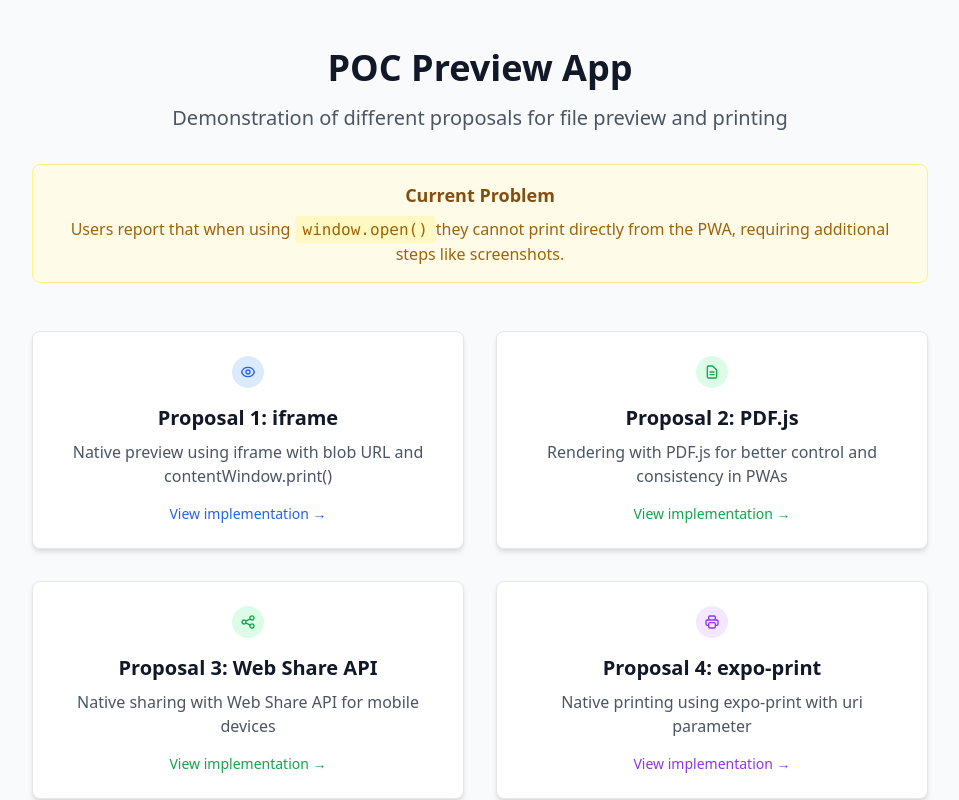
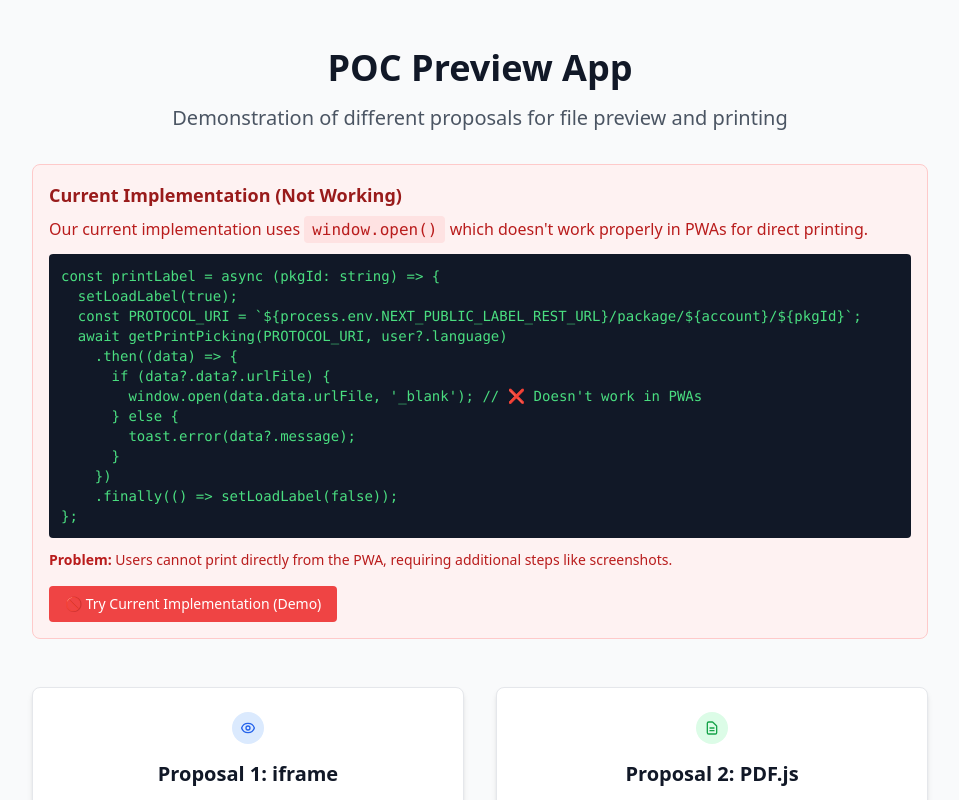
Before and after one commit to crisak/poc-preview-files, a Next.js app: page / in a window 1280 px wide. Shown: the top 800 px of the page, without its empty margins (160-1119 px from the left). Built offline with nearby package versions, Linux system fonts and the light colour scheme.

Commit message:
Update Home and Expo Print Solution pages: enhance user experience by clarifying current implementation issues with printing in PWAs, add demo button for current functionality, and improve documentation on expo-print limitations for web applications.

```diff
--- a/src/app/expo-print-solution/page.tsx
+++ b/src/app/expo-print-solution/page.tsx
@@ -14,13 +14,15 @@ const mockExpoPrint = {
     // y manejaría la impresión del PDF directamente desde la URL
 
     // Para esta demo, simulamos el comportamiento
-    return new Promise((resolve) => {
+    return new Promise(resolve => {
       setTimeout(() => {
-        alert(`PDF would be printed from URL: ${options.uri}\n\nIn a real Expo app, this would open the native print dialog.`);
+        alert(
+          `PDF would be printed from URL: ${options.uri}\n\nIn a real Expo app, this would open the native print dialog.`
+        );
         resolve({ uri: options.uri });
       }, 1000);
     });
-  }
+  },
 };
 
 function ExpoPrintViewer({ fileUrl }: { fileUrl: string }) {
@@ -34,7 +36,7 @@ function ExpoPrintViewer({ fileUrl }: { fileUrl: string }) {
 
       // Usar expo-print con el parámetro uri
       await mockExpoPrint.printAsync({
-        uri: fileUrl
+        uri: fileUrl,
       });
     } catch (err) {
       console.error("Error printing PDF:", err);
@@ -92,7 +94,9 @@ function ExpoPrintViewer({ fileUrl }: { fileUrl: string }) {
             expo-print Solution
           </h3>
           <p className="text-gray-600 mb-4">
-            This solution uses expo-print with the <code className="bg-gray-200 px-2 py-1 rounded">uri</code> parameter to print PDFs directly from URLs.
+            This solution uses expo-print with the{" "}
+            <code className="bg-gray-200 px-2 py-1 rounded">uri</code> parameter
+            to print PDFs directly from URLs.
           </p>
           <div className="bg-blue-50 border border-blue-200 rounded-lg p-4 text-left">
             <h4 className="font-semibold text-blue-900 mb-2">How it works:</h4>
@@ -104,7 +108,9 @@ function ExpoPrintViewer({ fileUrl }: { fileUrl: string }) {
             </ul>
           </div>
           <div className="mt-4 text-sm text-gray-500">
-            <p><strong>URL:</strong> {fileUrl || "No URL provided"}</p>
+            <p>
+              <strong>URL:</strong> {fileUrl || "No URL provided"}
+            </p>
           </div>
         </div>
       </div>
@@ -160,8 +166,10 @@ export default function ExpoPrintSolutionPage() {
           </h2>
           <div className="bg-purple-50 border border-purple-200 rounded-lg p-3 mb-4">
             <p className="text-sm text-purple-800">
-              <strong>Note:</strong> This solution uses expo-print with the uri parameter to print PDFs directly from URLs.
-              This is ideal for React Native/Expo applications where you need native printing capabilities without complex rendering.
+              <strong>Note:</strong> This solution uses expo-print with the uri
+              parameter to print PDFs directly from URLs. This is ideal for
+              React Native/Expo applications where you need native printing
+              capabilities without complex rendering.
             </p>
           </div>
           <div className="space-y-4">
@@ -226,9 +234,14 @@ export default function ExpoPrintSolutionPage() {
           </h3>
           <ul className="text-yellow-800 space-y-1">
             <li>• Only works in React Native/Expo environments</li>
+            <li>
+              • Cannot be used outside Expo context - would require converting
+              entire app to React Native
+            </li>
             <li>• Requires expo-print dependency</li>
             <li>• No preview functionality (direct print)</li>
             <li>• Platform-specific behavior may vary</li>
+            <li>• Not suitable for web applications or PWAs</li>
           </ul>
         </div>
 
@@ -250,7 +263,9 @@ const printPdf = async (pdfUrl: string) => {
         </div>
 
         <div className="mt-4 bg-green-50 border border-green-200 rounded-lg p-4">
-          <h3 className="font-semibold text-green-900 mb-2">Ideal use cases:</h3>
+          <h3 className="font-semibold text-green-900 mb-2">
+            Ideal use cases:
+          </h3>
           <ul className="text-green-800 space-y-1">
             <li>• React Native/Expo mobile applications</li>
             <li>• When you need direct printing without preview</li>
@@ -259,6 +274,16 @@ const printPdf = async (pdfUrl: string) => {
             <li>• Integration with existing Expo/React Native codebases</li>
           </ul>
         </div>
+
+        <div className="mt-4 bg-red-50 border border-red-200 rounded-lg p-4">
+          <h3 className="font-semibold text-red-900 mb-2">Not suitable for:</h3>
+          <ul className="text-red-800 space-y-1">
+            <li>• Web applications or PWAs (like this current app)</li>
+            <li>• Next.js, React, or vanilla JavaScript projects</li>
+            <li>• When you cannot migrate to React Native/Expo</li>
+            <li>• Cross-platform web solutions</li>
+          </ul>
+        </div>
       </div>
     </div>
   );
--- a/src/app/page.tsx
+++ b/src/app/page.tsx
@@ -1,3 +1,4 @@
+"use client";
 import Link from "next/link";
 
 export default function Home() {
@@ -11,18 +12,52 @@ export default function Home() {
           <p className="text-xl text-gray-600 mb-8">
             Demonstration of different proposals for file preview and printing
           </p>
-          <div className="bg-yellow-50 border border-yellow-200 rounded-lg p-4 mb-8">
-            <h2 className="text-lg font-semibold text-yellow-800 mb-2">
-              Current Problem
+          <div className="bg-red-50 border border-red-200 rounded-lg p-4 mb-8 text-left">
+            <h2 className="text-lg font-semibold text-red-800 mb-2">
+              Current Implementation (Not Working)
             </h2>
-            <p className="text-yellow-700">
-              Users report that when using{" "}
-              <code className="bg-yellow-100 px-2 py-1 rounded">
+            <p className="text-red-700 mb-3">
+              Our current implementation uses{" "}
+              <code className="bg-red-100 px-2 py-1 rounded">
                 window.open()
-              </code>
-              they cannot print directly from the PWA, requiring additional
-              steps like screenshots.
+              </code>{" "}
+              which doesn't work properly in PWAs for direct printing.
             </p>
+            <div className="bg-gray-900 text-green-400 p-3 rounded text-sm font-mono overflow-x-auto">
+              <pre>{`const printLabel = async (pkgId: string) => {
+  setLoadLabel(true);
+  const PROTOCOL_URI = \`\${process.env.NEXT_PUBLIC_LABEL_REST_URL}/package/\${account}/\${pkgId}\`;
+  await getPrintPicking(PROTOCOL_URI, user?.language)
+    .then((data) => {
+      if (data?.data?.urlFile) {
+        window.open(data.data.urlFile, '_blank'); // ❌ Doesn't work in PWAs
+      } else {
+        toast.error(data?.message);
+      }
+    })
+    .finally(() => setLoadLabel(false));
+};`}</pre>
+            </div>
+            <p className="text-red-700 mt-3 text-sm">
+              <strong>Problem:</strong> Users cannot print directly from the
+              PWA, requiring additional steps like screenshots.
+            </p>
+            <div className="mt-4">
+              <button
+                onClick={() => {
+                  // Simular la implementación actual que no funciona
+                  const sampleUrl =
+                    "https://pickpack-assets.s3.us-east-1.amazonaws.com/serverless/pnp/dev/printed-labels/packages/00bece1b-fa2d-4111-b9f2-e262db7064cd.pdf";
+                  window.open(sampleUrl, "_blank");
+                  alert(
+                    "This is what happens with our current implementation:\n\n1. PDF opens in new tab\n2. User must manually print from browser\n3. In PWA, this often doesn't work properly\n4. User needs to take screenshots instead"
+                  );
+                }}
+                className="bg-red-500 hover:bg-red-600 text-white px-4 py-2 rounded font-medium text-sm"
+              >
+                🚫 Try Current Implementation (Demo)
+              </button>
+            </div>
           </div>
         </div>
 
--- a/src/app/pdfjs-solution/page.tsx
+++ b/src/app/pdfjs-solution/page.tsx
@@ -331,7 +331,11 @@ function PdfJsViewer({ fileUrl }: { fileUrl: string }) {
           disabled={!pdf || loading || isPrinting}
           className="bg-green-500 hover:bg-green-600 disabled:bg-gray-400 text-white px-4 py-2 rounded font-medium"
         >
-          {loading ? "Loading..." : isPrinting ? "Preparing print..." : "Print"}
+          {loading
+            ? "Loading..."
+            : isPrinting
+              ? "Preparing print..."
+              : "Canvas for print"}
         </button>
 
         {totalPages > 1 && (
```
